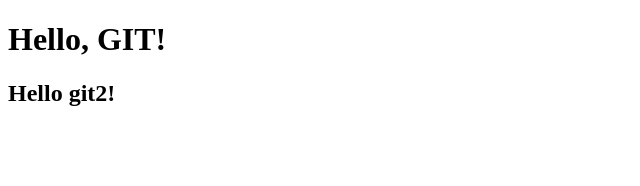
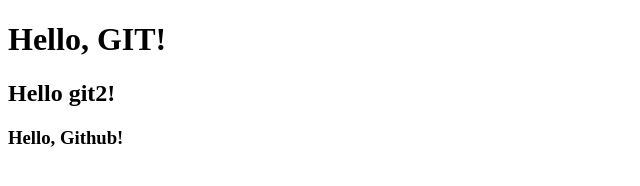
Before and after one commit to Fluffy777/git_test, a plain HTML site: page index.html in a window 1280 px wide. Shown: the whole page, without its empty margins (0-640 px from the left). Drawn offline with Linux system fonts and the light colour scheme.

Commit message:
One more commit (h3 added)

```diff
--- a/index.html
+++ b/index.html
@@ -8,5 +8,6 @@
 <body>
     <h1>Hello, GIT!</h1>
     <h2>Hello git2!</h2>
+    <h3>Hello, Github!</h3>
 </body>
 </html>
```
